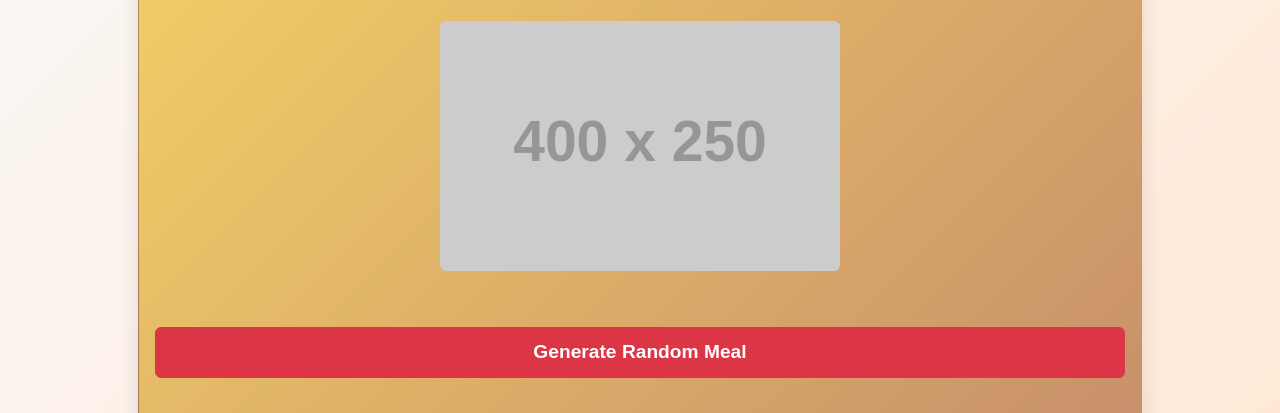
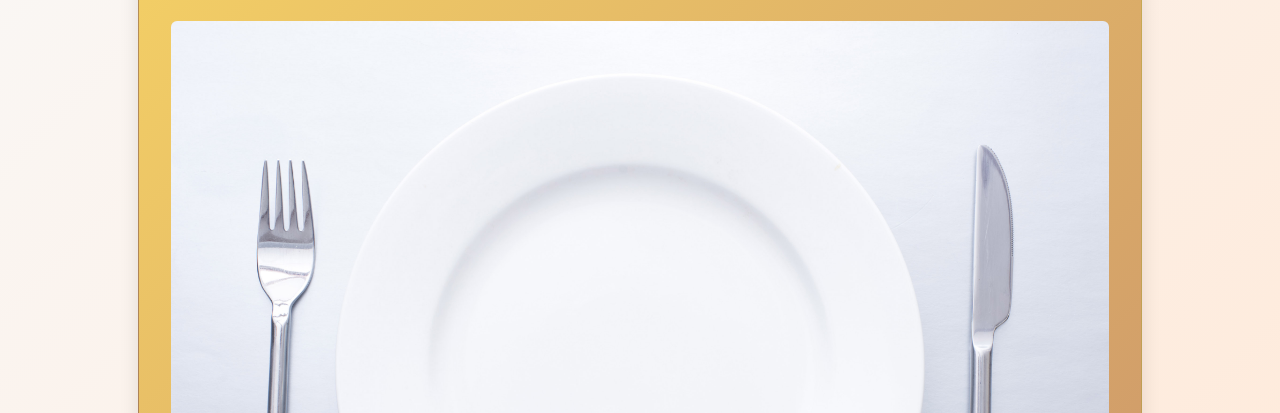
Before and after one commit to KyleKyle2025/mealGenerator, a plain HTML site: page index.html in a window 1280 px wide. Shown: the part 387-800 px from the top of the page. Drawn offline with Linux system fonts and the light colour scheme; placeholder pictures from the web are drawn by us.

Commit message:
Update index.html
image src

```diff
--- a/index.html
+++ b/index.html
@@ -22,7 +22,7 @@
 
         <!-- Placeholder shown by default -->
         <img
-          src="https://via.placeholder.com/400x250?text=Your+Meal+Will+Appear+Here"
+          src="./images/plate.jpg"
           class="img-fluid rounded mb-4 placeholder-img"
           alt="Placeholder Meal"
         />
```
